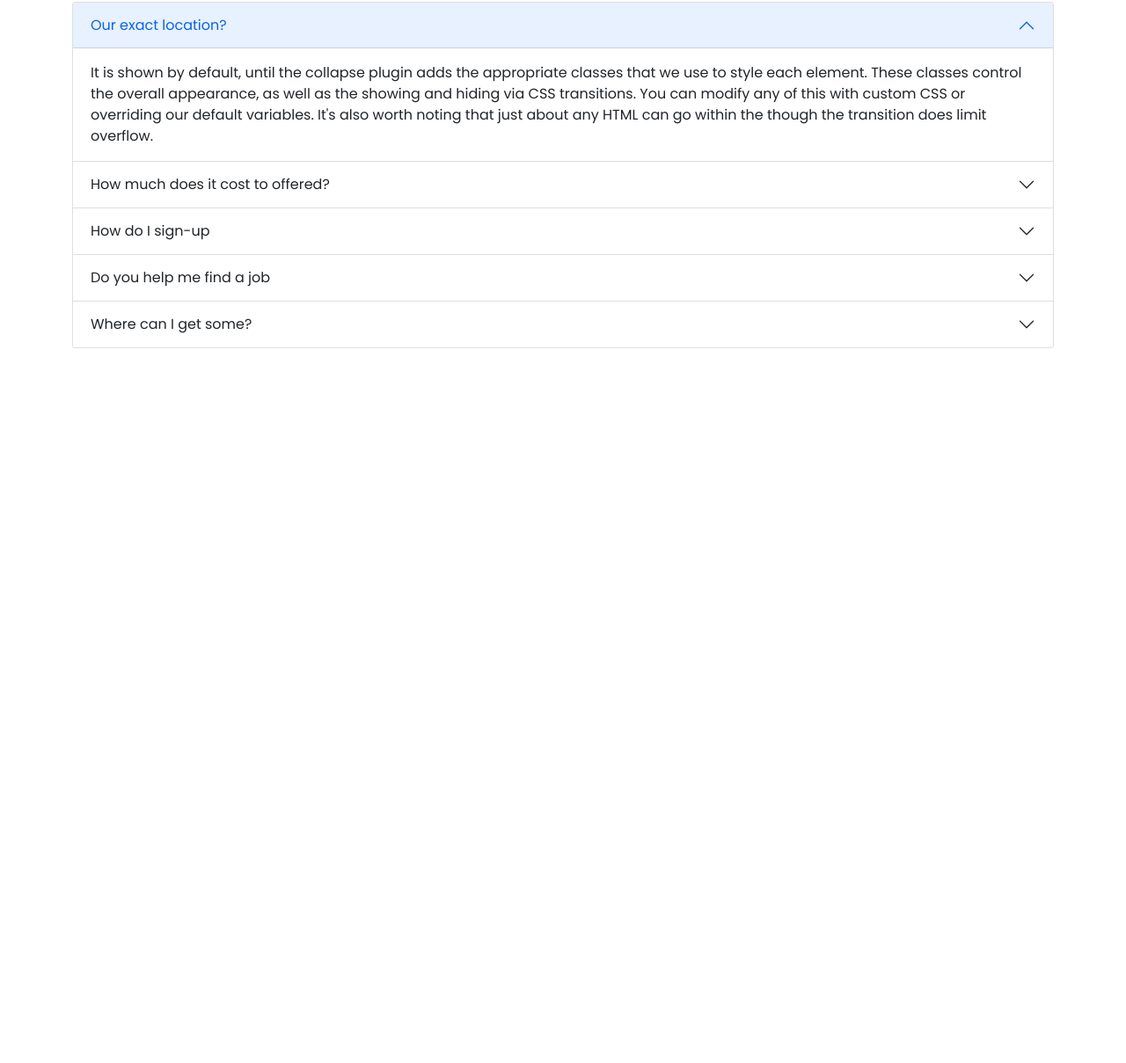
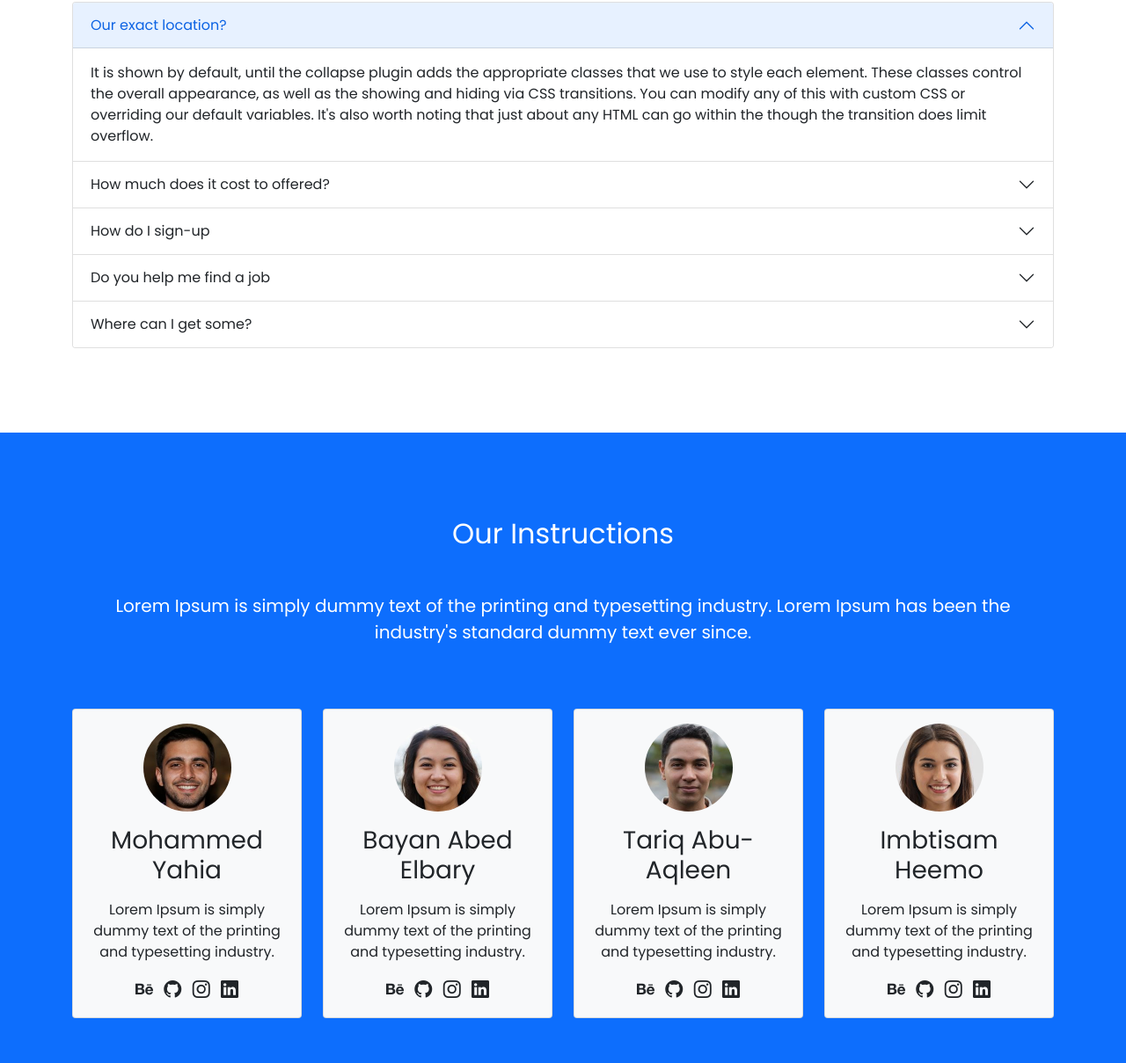
Before and after one commit to Mai-Elhajeen/CodeWeb, a plain HTML site: page index.html in a window 1280 px wide. Shown: the part 2961-4170 px from the top of the page at 88% size. Before the commit the page ends 3453 px from the top, so only its background shows below. Drawn offline with nearby package versions, Linux system fonts and the light colour scheme.

Commit message:
upload Instructions section

```diff
--- a/index.html
+++ b/index.html
@@ -57,7 +57,7 @@
                         <a class="nav-link" href="#questions">Questions</a>
                     </li>
                     <li class="nav-item">
-                        <a class="nav-link" href="#">Instructions</a>
+                        <a class="nav-link" href="#instructions">Instructions</a>
                     </li>
                     <li class="nav-item">
                         <a class="nav-link" href="#contact">Contact</a>
@@ -328,6 +328,82 @@
     </section>
     <!-- end F&Q section -->
 
+    <!-- start Instructions section -->
+    <section class="bg-primary p-5" id="instructions">
+        <div class="container py-5">
+            <h2 class="text-center text-white">Our Instructions</h2>
+            <p class="lead text-center text-white mt-5">
+                Lorem Ipsum is simply dummy text of the printing and typesetting industry. Lorem Ipsum has been the industry's standard dummy text ever since.
+            </p>
+            <div class="row g-4 mt-5">
+                <div class="col-md-6 col-lg-3">
+                    <div class="card bg-light">
+                        <div class="card-body text-center p-3">
+                            <img src="./img/face-1.jpg" alt="person" class="rounded-circle mb-3" width="100">
+                            <h3 class="card-title mb-3">Mohammed Yahia</h3>
+                            <p class="card-text">
+                                Lorem Ipsum is simply dummy text of the printing and typesetting industry.
+                            </p>
+                            <a href="#"><i class="bi bi-behance text-dark mx-1 lead"></i></a>
+                            <a href="#"><i class="bi bi-github text-dark mx-1 lead"></i></a>
+                            <a href="#"><i class="bi bi-instagram text-dark mx-1 lead"></i></a>
+                            <a href="#"><i class="bi bi-linkedin text-dark mx-1 lead"></i></a>
+                        </div>
+                    </div>
+                </div>
+
+                <div class="col-md-6 col-lg-3">
+                    <div class="card bg-light">
+                        <div class="card-body text-center p-3">
+                            <img src="./img/face-2.jpg" alt="person" class="rounded-circle mb-3" width="100">
+                            <h3 class="card-title mb-3">Bayan Abed Elbary</h3>
+                            <p class="card-text">
+                                Lorem Ipsum is simply dummy text of the printing and typesetting industry.
+                            </p>
+                            <a href="#"><i class="bi bi-behance text-dark mx-1 lead"></i></a>
+                            <a href="#"><i class="bi bi-github text-dark mx-1 lead"></i></a>
+                            <a href="#"><i class="bi bi-instagram text-dark mx-1 lead"></i></a>
+                            <a href="#"><i class="bi bi-linkedin text-dark mx-1 lead"></i></a>
+                        </div>
+                    </div>
+                </div>
+
+                <div class="col-md-6 col-lg-3">
+                    <div class="card bg-light">
+                        <div class="card-body text-center p-3">
+                            <img src="./img/face-3.jpg" alt="person" class="rounded-circle mb-3" width="100">
+                            <h3 class="card-title mb-3">Tariq Abu-Aqleen</h3>
+                            <p class="card-text">
+                                Lorem Ipsum is simply dummy text of the printing and typesetting industry.
+                            </p>
+                            <a href="#"><i class="bi bi-behance text-dark mx-1 lead"></i></a>
+                            <a href="#"><i class="bi bi-github text-dark mx-1 lead"></i></a>
+                            <a href="#"><i class="bi bi-instagram text-dark mx-1 lead"></i></a>
+                            <a href="#"><i class="bi bi-linkedin text-dark mx-1 lead"></i></a>
+                        </div>
+                    </div>
+                </div>
+
+                <div class="col-md-6 col-lg-3">
+                    <div class="card bg-light">
+                        <div class="card-body text-center p-3">
+                            <img src="./img/face-4.jpg" alt="person" class="rounded-circle mb-3" width="100">
+                            <h3 class="card-title mb-3">Imbtisam Heemo</h3>
+                            <p class="card-text">
+                                Lorem Ipsum is simply dummy text of the printing and typesetting industry.
+                            </p>
+                            <a href="#"><i class="bi bi-behance text-dark mx-1 lead"></i></a>
+                            <a href="#"><i class="bi bi-github text-dark mx-1 lead"></i></a>
+                            <a href="#"><i class="bi bi-instagram text-dark mx-1 lead"></i></a>
+                            <a href="#"><i class="bi bi-linkedin text-dark mx-1 lead"></i></a>
+                        </div>
+                    </div>
+                </div>
+            </div>
+        </div>
+    </section>
+    <!-- end Instructions section -->
+
     <!-- JavaScript link bootstrap -->
     <script src="https://cdn.jsdelivr.net/npm/bootstrap@5.0.2/dist/js/bootstrap.bundle.min.js"
         integrity="sha384-MrcW6ZMFYlzcLA8Nl+NtUVF0sA7MsXsP1UyJoMp4YLEuNSfAP+JcXn/tWtIaxVXM"
```
Also changed, not shown: img/face-1.jpg (added), img/face-2.jpg (added), img/face-3.jpg (added), img/face-4.jpg (added).
